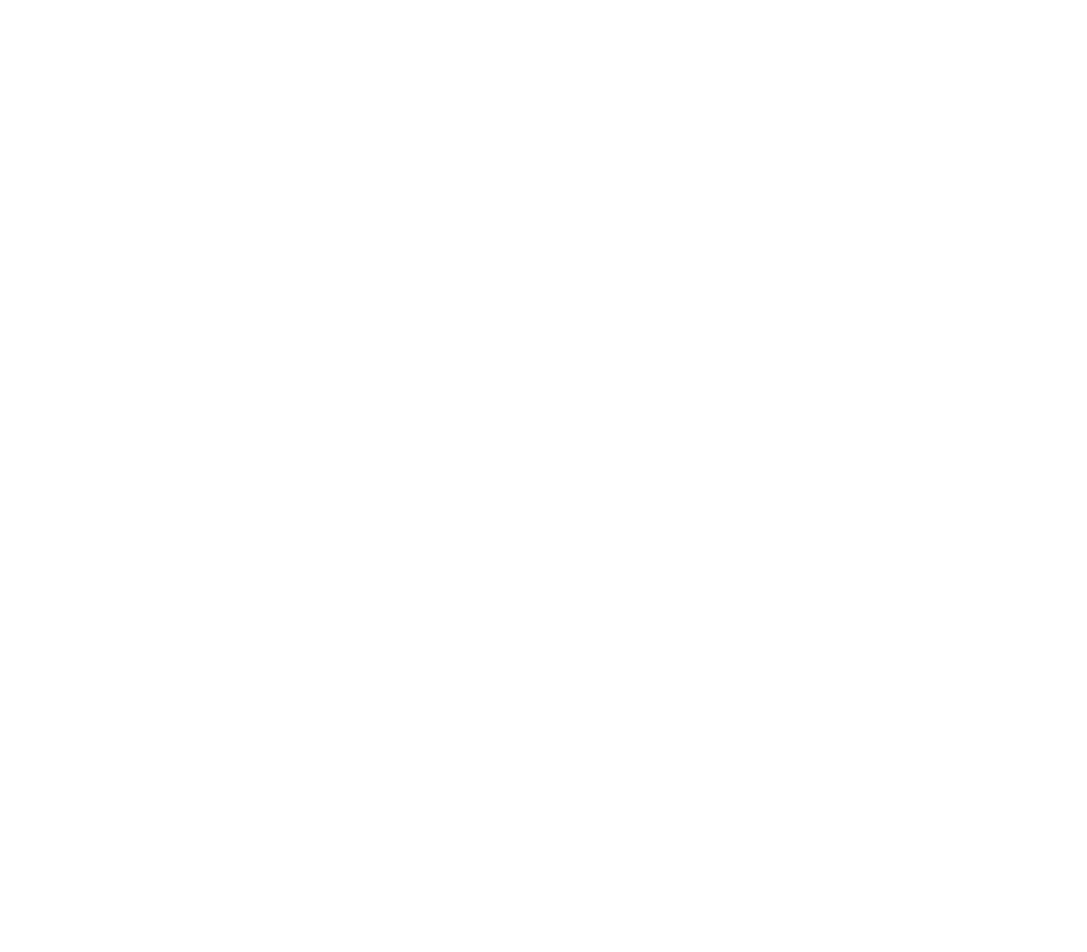
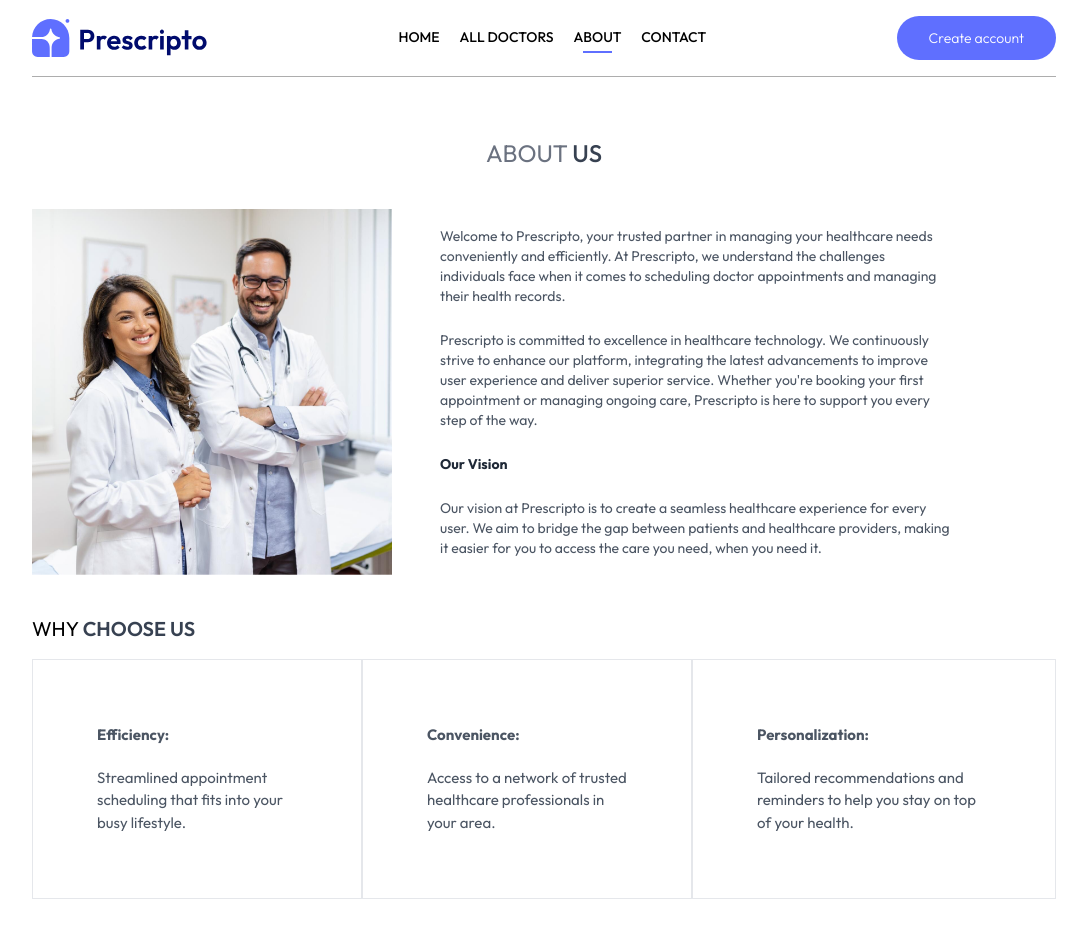
Before and after one commit to khoilen/angular-demo, an Angular app: page /about in a window 1280 px wide. Before the commit this address led to /. Shown: the top 952 px of the page, without its empty margins (96-1183 px from the left). Before the commit the page ends 800 px from the top, so only its background shows below. Built offline with nearby package versions, Linux system fonts and the light colour scheme.

Commit message:
feat: add about us and contact page

```diff
--- a/src/app/layout/navbar/navbar.html
+++ b/src/app/layout/navbar/navbar.html
@@ -4,22 +4,27 @@
 
   <!-- Desktop Menu -->
   <ul class="md:flex items-start gap-5 font-medium hidden">
-    <a routerLink="/" routerLinkActive="active" ariaCurrentWhenActive="page">
+    <a
+      routerLink="/"
+      routerLinkActive="active"
+      [routerLinkActiveOptions]="{ exact: true }"
+      ariaCurrentWhenActive="page"
+    >
       <li class="py-1">HOME</li>
       <hr class="border-none outline-none h-0.5 bg-primary w-3/5 m-auto hidden" />
     </a>
 
-    <a routerLink="/doctors" routerLinkActive="active">
+    <a routerLink="/doctors" routerLinkActive="active" [routerLinkActiveOptions]="{ exact: true }">
       <li class="py-1">ALL DOCTORS</li>
       <hr class="border-none outline-none h-0.5 bg-primary w-3/5 m-auto hidden" />
     </a>
 
-    <a routerLink="/about" routerLinkActive="active">
+    <a routerLink="/about" routerLinkActive="active" [routerLinkActiveOptions]="{ exact: true }">
       <li class="py-1">ABOUT</li>
       <hr class="border-none outline-none h-0.5 bg-primary w-3/5 m-auto hidden" />
     </a>
 
-    <a routerLink="/contact" routerLinkActive="active">
+    <a routerLink="/contact" routerLinkActive="active" [routerLinkActiveOptions]="{ exact: true }">
       <li class="py-1">CONTACT</li>
       <hr class="border-none outline-none h-0.5 bg-primary w-3/5 m-auto hidden" />
     </a>
--- a/src/app/layout/navbar/navbar.ts
+++ b/src/app/layout/navbar/navbar.ts
@@ -1,9 +1,10 @@
 import { CommonModule } from '@angular/common';
 import { Component } from '@angular/core';
+import { RouterModule } from '@angular/router';
 
 @Component({
   selector: 'app-navbar',
-  imports: [CommonModule],
+  imports: [CommonModule, RouterModule],
   templateUrl: './navbar.html',
 })
 export class Navbar {
--- /dev/null
+++ b/src/app/pages/about/about.html
@@ -0,0 +1,54 @@
+<div>
+  <div class="text-center text-2xl pt-10 text-gray-500">
+    <p>ABOUT <span class="text-gray-700 font-medium">US</span></p>
+  </div>
+
+  <div class="my-10 flex flex-col md:flex-row gap-12">
+    <img class="w-full md:max-w-[360px]" src="assets/images/about_image.png" alt="About" />
+
+    <div class="flex flex-col justify-center gap-6 md:w-2/4 text-sm text-gray-600">
+      <p>
+        Welcome to Prescripto, your trusted partner in managing your healthcare needs conveniently
+        and efficiently. At Prescripto, we understand the challenges individuals face when it comes
+        to scheduling doctor appointments and managing their health records.
+      </p>
+      <p>
+        Prescripto is committed to excellence in healthcare technology. We continuously strive to
+        enhance our platform, integrating the latest advancements to improve user experience and
+        deliver superior service. Whether you're booking your first appointment or managing ongoing
+        care, Prescripto is here to support you every step of the way.
+      </p>
+      <b class="text-gray-800">Our Vision</b>
+      <p>
+        Our vision at Prescripto is to create a seamless healthcare experience for every user. We
+        aim to bridge the gap between patients and healthcare providers, making it easier for you to
+        access the care you need, when you need it.
+      </p>
+    </div>
+  </div>
+
+  <div class="text-xl my-4">
+    <p>WHY <span class="text-gray-700 font-semibold">CHOOSE US</span></p>
+  </div>
+
+  <div class="flex flex-col md:flex-row mb-20">
+    <div
+      class="border px-10 md:px-16 py-8 sm:py-16 flex flex-col gap-5 text-[15px] hover:bg-primary hover:text-white transition-all duration-300 text-gray-600 cursor-pointer"
+    >
+      <b>Efficiency:</b>
+      <p>Streamlined appointment scheduling that fits into your busy lifestyle.</p>
+    </div>
+    <div
+      class="border px-10 md:px-16 py-8 sm:py-16 flex flex-col gap-5 text-[15px] hover:bg-primary hover:text-white transition-all duration-300 text-gray-600 cursor-pointer"
+    >
+      <b>Convenience:</b>
+      <p>Access to a network of trusted healthcare professionals in your area.</p>
+    </div>
+    <div
+      class="border px-10 md:px-16 py-8 sm:py-16 flex flex-col gap-5 text-[15px] hover:bg-primary hover:text-white transition-all duration-300 text-gray-600 cursor-pointer"
+    >
+      <b>Personalization:</b>
+      <p>Tailored recommendations and reminders to help you stay on top of your health.</p>
+    </div>
+  </div>
+</div>
--- /dev/null
+++ b/src/app/pages/contact/contact.html
@@ -0,0 +1,30 @@
+<div>
+  <div class="text-center text-2xl pt-10 text-gray-500">
+    <p>CONTACT <span class="text-gray-700 font-semibold">US</span></p>
+  </div>
+
+  <div class="my-10 flex flex-col justify-center md:flex-row gap-10 mb-28 text-sm">
+    <img class="w-full md:max-w-[360px]" src="/assets/images/contact_image.png" alt="Contact" />
+
+    <div class="flex flex-col justify-center items-start gap-6">
+      <p class="font-semibold text-lg text-gray-600">OUR OFFICE</p>
+      <p class="text-gray-500">
+        54709 Willms Station <br />
+        Suite 350, Washington, USA
+      </p>
+      <p class="text-gray-500">
+        Tel: (415) 555-0132 <br />
+        Email: elyseniyibizi502@gmail.com
+      </p>
+
+      <p class="font-semibold text-lg text-gray-600">CAREERS AT PRESCRIPTO</p>
+      <p class="text-gray-500">Learn more about our teams and job openings.</p>
+
+      <button
+        class="border border-black px-8 py-4 text-sm hover:bg-black hover:text-white transition-all duration-500"
+      >
+        Explore Jobs
+      </button>
+    </div>
+  </div>
+</div>
```
Also changed, not shown: src/app/app.routes.ts (+7 -1 lines), src/app/pages/about/about.ts (added, +8 -0 lines), src/app/pages/contact/contact.ts (added, +8 -0 lines), 1 other file (tests, documents, lock files or other folders).
